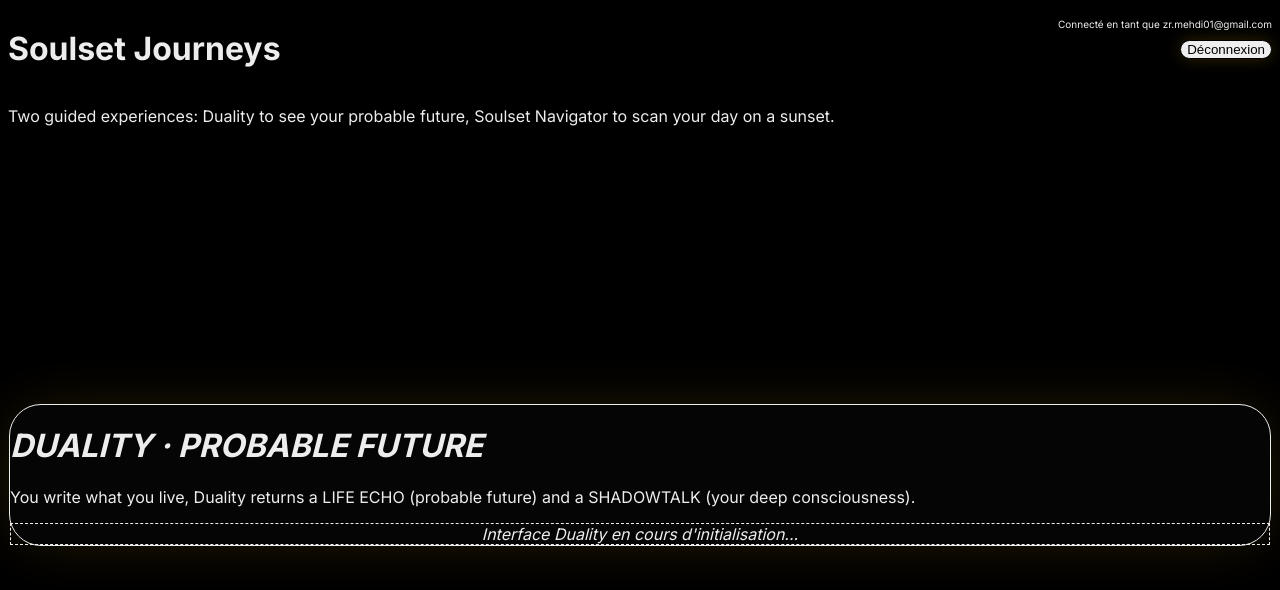
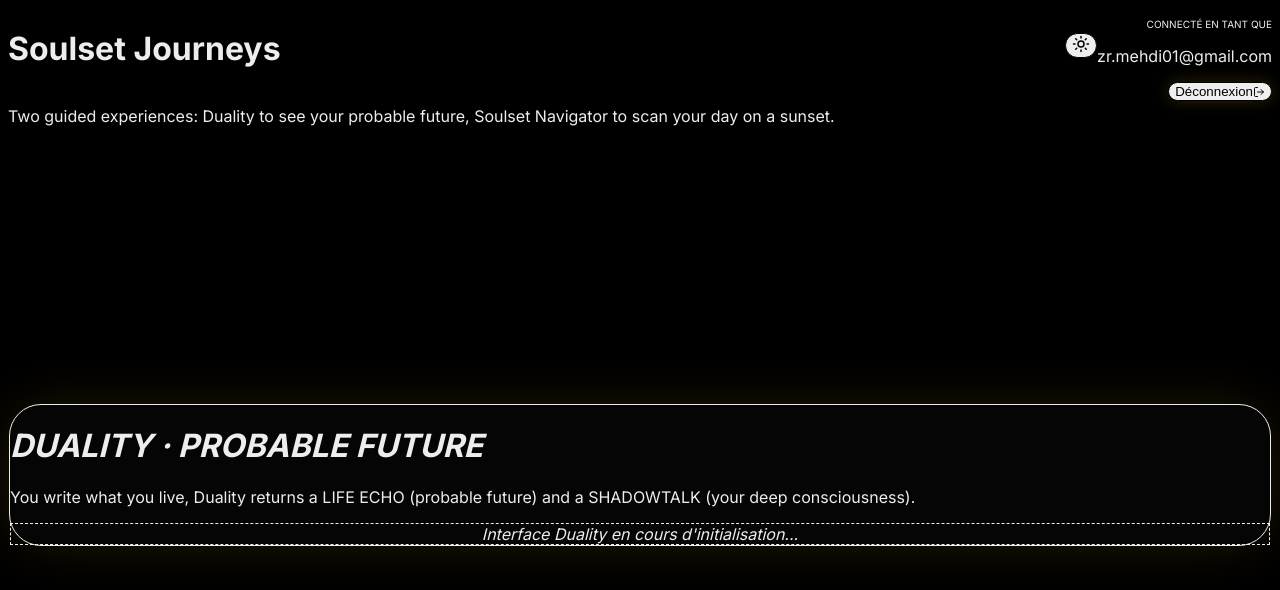
Before and after one commit to InstaMagicGen/Duality, a Next.js app: page /duality in a window 1280 px wide. Shown: the top 590 px of the page. Built offline with nearby package versions, Linux system fonts and the light colour scheme.

Commit message:
fix: solve typescript props error for Header in duality and soulset pages

```diff
--- a/app/components/Header.tsx
+++ b/app/components/Header.tsx
@@ -1,7 +1,15 @@
-import { LogOut } from "lucide-react";
+'use client';
+
+import { LogOut, Sun, Moon } from "lucide-react";
 import Link from "next/link";
 
-export default function Header({ t }: { t: any }) {
+interface HeaderProps {
+  t: any;
+  isDark: boolean;
+  toggleTheme: () => void;
+}
+
+export default function Header({ t, isDark, toggleTheme }: HeaderProps) {
   return (
     <header className="w-full p-8 flex justify-between items-start z-50">
       <div className="max-w-xl">
@@ -13,12 +21,24 @@ export default function Header({ t }: { t: any }) {
         </p>
       </div>
 
-      <div className="text-right flex flex-col items-end gap-2">
-        <p className="text-[10px] text-gray-500">
-          Connecté en tant que <span className="text-white font-bold">zr.mehdi01@gmail.com</span>
-        </p>
-        <button className="px-6 py-2 border border-yellow-500/50 rounded-full text-white text-xs hover:bg-yellow-500/10 transition-all shadow-[0_0_15px_rgba(234,179,8,0.2)]">
-          Déconnexion
+      <div className="text-right flex flex-col items-end gap-4">
+        <div className="flex items-center gap-4">
+          {/* Bouton de Thème */}
+          <button
+            onClick={toggleTheme}
+            className="p-2 rounded-full border border-white/10 hover:bg-white/10 transition-all text-white"
+          >
+            {isDark ? <Sun size={18} /> : <Moon size={18} />}
+          </button>
+
+          <div className="text-right">
+            <p className="text-[10px] text-gray-500 uppercase tracking-wider">Connecté en tant que</p>
+            <p className="text-white font-bold text-xs tracking-tight">zr.mehdi01@gmail.com</p>
+          </div>
+        </div>
+
+        <button className="px-6 py-2 border border-yellow-500/50 rounded-full text-white text-xs font-bold hover:bg-yellow-500/10 transition-all shadow-[0_0_15px_rgba(234,179,8,0.2)] flex items-center gap-2">
+          Déconnexion <LogOut size={12} />
         </button>
       </div>
     </header>
--- a/app/duality/page.tsx
+++ b/app/duality/page.tsx
@@ -6,6 +6,8 @@ import { translations, Lang } from "../components/translations";
 
 export default function DualityPage() {
   const [lang, setLang] = useState<Lang>("fr");
+  const [isDark, setIsDark] = useState(true);
+
   useEffect(() => {
     const browserLang = navigator.language.split('-')[0] as Lang;
     if (translations[browserLang]) setLang(browserLang);
@@ -14,18 +16,19 @@ export default function DualityPage() {
   const t = translations[lang];
 
   return (
-    <main className="min-h-screen bg-black text-white flex flex-col font-sans">
-      <Header t={t} />
-      <div className="flex-grow flex items-center justify-center px-4">
+    <main className={`min-h-screen flex flex-col font-sans transition-colors duration-300 ${isDark ? 'bg-black text-white' : 'bg-gray-50 text-black'}`}>
+      {/* HEADER avec props de thème */}
+      <Header t={t} isDark={isDark} toggleTheme={() => setIsDark(!isDark)} />
+
+      <div className="flex-grow flex items-center justify-center px-4 pb-20">
         <div className="w-full max-w-4xl p-[1px] rounded-[2rem] bg-gradient-to-b from-yellow-500/20 to-transparent">
-          <div className="bg-[#050505] rounded-[2rem] p-12 border border-white/5 shadow-[0_0_60px_-12px_rgba(234,179,8,0.2)]">
+          <div className={`${isDark ? 'bg-[#050505]' : 'bg-white'} rounded-[2rem] p-12 border border-white/5 shadow-[0_0_60px_-12px_rgba(234,179,8,0.2)] transition-colors duration-300`}>
             <h1 className="text-4xl font-bold text-yellow-400 mb-6 uppercase italic tracking-tighter">
               {t.duality.title}
             </h1>
             <div className="space-y-6 text-gray-400 text-lg">
                <p className="leading-relaxed">{t.duality.desc}</p>
-               {/* Zone d'interaction future ici */}
-               <div className="h-64 border border-dashed border-white/10 rounded-2xl flex items-center justify-center text-sm italic">
+               <div className={`h-64 border border-dashed ${isDark ? 'border-white/10' : 'border-black/10'} rounded-2xl flex items-center justify-center text-sm italic`}>
                  Interface Duality en cours d'initialisation...
                </div>
             </div>
--- a/app/soulset/page.tsx
+++ b/app/soulset/page.tsx
@@ -6,6 +6,8 @@ import { translations, Lang } from "../components/translations";
 
 export default function SoulsetPage() {
   const [lang, setLang] = useState<Lang>("fr");
+  const [isDark, setIsDark] = useState(true);
+
   useEffect(() => {
     const browserLang = navigator.language.split('-')[0] as Lang;
     if (translations[browserLang]) setLang(browserLang);
@@ -14,18 +16,19 @@ export default function SoulsetPage() {
   const t = translations[lang];
 
   return (
-    <main className="min-h-screen bg-black text-white flex flex-col font-sans">
-      <Header t={t} />
-      <div className="flex-grow flex items-center justify-center px-4">
+    <main className={`min-h-screen flex flex-col font-sans transition-colors duration-300 ${isDark ? 'bg-black text-white' : 'bg-gray-50 text-black'}`}>
+      {/* HEADER avec props de thème */}
+      <Header t={t} isDark={isDark} toggleTheme={() => setIsDark(!isDark)} />
+
+      <div className="flex-grow flex items-center justify-center px-4 pb-20">
         <div className="w-full max-w-4xl p-[1px] rounded-[2rem] bg-gradient-to-b from-cyan-500/20 to-transparent">
-          <div className="bg-[#050505] rounded-[2rem] p-12 border border-white/5 shadow-[0_0_60px_-12px_rgba(6,182,212,0.2)]">
+          <div className={`${isDark ? 'bg-[#050505]' : 'bg-white'} rounded-[2rem] p-12 border border-white/5 shadow-[0_0_60px_-12px_rgba(6,182,212,0.2)] transition-colors duration-300`}>
             <h1 className="text-4xl font-bold text-cyan-400 mb-6 uppercase italic tracking-tighter">
               {t.soulset.title}
             </h1>
             <div className="space-y-6 text-gray-400 text-lg">
                <p className="leading-relaxed">{t.soulset.desc}</p>
-               {/* Zone d'interaction future ici */}
-               <div className="h-64 border border-dashed border-white/10 rounded-2xl flex items-center justify-center text-sm italic">
+               <div className={`h-64 border border-dashed ${isDark ? 'border-white/10' : 'border-black/10'} rounded-2xl flex items-center justify-center text-sm italic`}>
                  Interface Soulset Navigator en cours d'initialisation...
                </div>
             </div>
```
